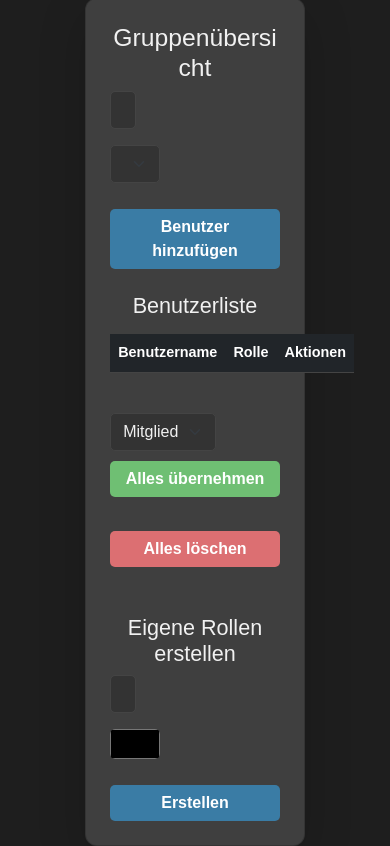
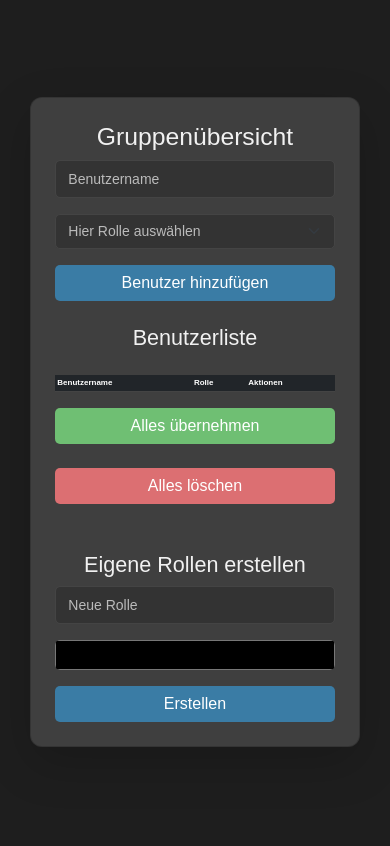
Before and after one commit to sdproject25/sd, an Angular app: page / in a window 390 px wide. Built offline with nearby package versions, Linux system fonts and the light colour scheme.

Commit message:
neuste änderungen Auswahlmaske

```diff
--- a/src/imput_mask/imput-mask.component.html
+++ b/src/imput_mask/imput-mask.component.html
@@ -1,5 +1,5 @@
 <div class="container d-flex justify-content-center align-items-center" style="height: 100vh;">
-    <div class="card p-4 shadow-lg" style="width: 60%; background-color: #3f3f3f;">
+    <div class="card p-4 shadow-lg" style="width: 90%; background-color: #3f3f3f;">
       <h2 class="text-center">Gruppenübersicht</h2>
 
       <!-- Benutzer Input Form -->
@@ -7,17 +7,26 @@
         <input type="text" class="form-control" placeholder="Benutzername" [(ngModel)]="newUserName">
       </div>
       <div class="input-group mb-3">
-        <select class="form-select" [(ngModel)]="newUserRole">
+        <select class="form-select"
+        [(ngModel)]="newUserRole"
+        style="font-family: 'Arial'; font-size: 14px; color: #bbb;">
+  <option value="" disabled selected>Hier Rolle auswählen</option> <!-- Platzhalter -->
   <option *ngFor="let role of roles" [value]="role.name">{{ role.name }}</option>
 </select>
+
+
       </div>
 
       <!-- Add User Button -->
       <button class="btn btn-primary w-100" (click)="addUser()">Benutzer hinzufügen</button>
 
+
+
+
       <!-- Display User List -->
 <div class="mt-4">
   <h4 class="text-center">Benutzerliste</h4>
+  <div class="table-responsive">
     <table class="table table-dark mt-3">
       <thead>
         <tr>
@@ -39,14 +48,14 @@
       </tbody>
     </table>
   </div>
+</div>
 
-      <!-- Button to apply role to all users -->
-      <div class="mt-4">
-        <select class="form-select w-auto me-2" [(ngModel)]="allUsersRole">
-          <option *ngFor="let role of roles" [value]="role.name">{{ role.name }}</option>
-        </select>
+
+
+
+      <!-- Button to submit your input -->
       <button class="btn btn-success" (click)="setAllUsersRole()">Alles übernehmen</button>
-      </div>
+
 
       <!-- Button to clear all users -->
       <div class="mt-4">
--- a/src/styles.css
+++ b/src/styles.css
@@ -16,7 +16,12 @@ h2, h4 {
   background-color: #2e3b4e; /* Dunkles Blau-Grau für die Karte */
   border-radius: 12px;
   box-shadow: 0 4px 10px rgba(0, 0, 0, 0.2); /* Weicherer Schatten für modernen Look */
+
+  /* Scrollbar-Einstellungen */
+  max-height: 80vh; /* Maximal 80% der Bildschirmhöhe */
+  overflow-y: auto; /* Vertikale Scrollbar, wenn der Inhalt zu groß ist */
 }
+
 
 /* Form Inputs */
 .form-control {
@@ -45,10 +50,18 @@ h2, h4 {
   box-shadow: 0 0 5px rgba(76, 175, 80, 0.5); /* Grüner Schimmer für den Fokus */
 }
 
+.form-control::placeholder {
+  color: #bbb;
+  font-style: Times; /* Kursivschrift für den Placeholder */
+  font-size: 14px; /* Schriftgröße anpassen */
+}
+
+
+
 /* Button Styles */
 .btn {
   border-radius: 5px;
-  font-weight: bold; /* Fettgedruckte Buttons für bessere Sichtbarkeit */
+  font-weight: 500; /* Mittelgroße Buttonschrift*/
 }
 
 /* Modernisierte Button-Farben (dunkel und subtil) */
@@ -119,32 +132,50 @@ input[type="color"] {
   background-color: #444; /* Leichterer Hover-Effekt für die Zeilen */
 }
 
-/* Responsive Design */
-@media (max-width: 768px) {
-  .card {
-    width: 90%; /* Breitere Karten für kleinere Bildschirme */
+/* Allgemeines Styling Ende
+
+
+
+
+
+
+
+
+/* Die Tabelle Benutzer Rolle Aktionen mit den angelegten Benutzern
+
+/* Stellt sicher, dass die Tabelle sich an den Bildschirm anpasst */
+.table-responsive {
+  width: 100%; /* Stellt sicher, dass die Tabelle die ganze Breite nutzt */
+  overflow-x: auto; /* Ermöglicht horizontalen Scrollen, wenn die Tabelle breiter ist als der Bildschirm */
+}
+
+/* Stellt sicher, dass Tabellenzellen den Text richtig umbrechen */
+table th, table td {
+  word-wrap: break-word; /* Bricht lange Wörter und verhindert das Überlaufen */
+  overflow-wrap: break-word; /* Zusätzlich für besseren Textumbruch */
+  padding: 10px; /* Fügt Abstand innerhalb der Zellen hinzu */
+  text-align: left; /* Text links ausrichten */
+}
+
+/* Optimiert das Design für kleinere Bildschirme */
+@media (max-width: 767px) {
+  table th, table td {
+    font-size: 10px; /* Verringert die Schriftgröße auf kleinen Bildschirmen */
+    padding: 3px; /* Reduziert das Padding */
   }
 
-  .input-group {
-    flex-direction: column;
+  .table {
+    font-size: 14px; /* Anpassung der Schriftgröße der gesamten Tabelle */
   }
 
-  .btn {
-    width: 100%; /* Buttons auf kleinen Bildschirmen auf volle Breite setzen */
-    margin-top: 10px;
-  }
-
-  .table-dark {
-    font-size: 0.9rem; /* Kleinere Schriftgröße für die Tabelle auf kleinen Bildschirmen */
+  .table-responsive {
+    -webkit-overflow-scrolling: touch; /* Sorgt für ein besseres Scroll-Erlebnis auf mobilen Geräten */
   }
 }
 
-@media (max-width: 480px) {
-  .card {
-    width: 100%; /* Noch breitere Karten auf sehr kleinen Bildschirmen */
-  }
-
-  .input-group {
-    flex-direction: column;
+@media (max-width: 576px) {
+  table th, table td {
+    font-size: 8px; /* Noch kleinere Schriftgröße für sehr kleine Bildschirme */
+    padding: 2px; /* Noch mehr Padding reduzieren */
   }
 }
```
Also changed, not shown: src/imput_mask/imput-mask.component.ts (line endings or trailing spaces). Lines whose indentation alone changed are shown as unchanged.
